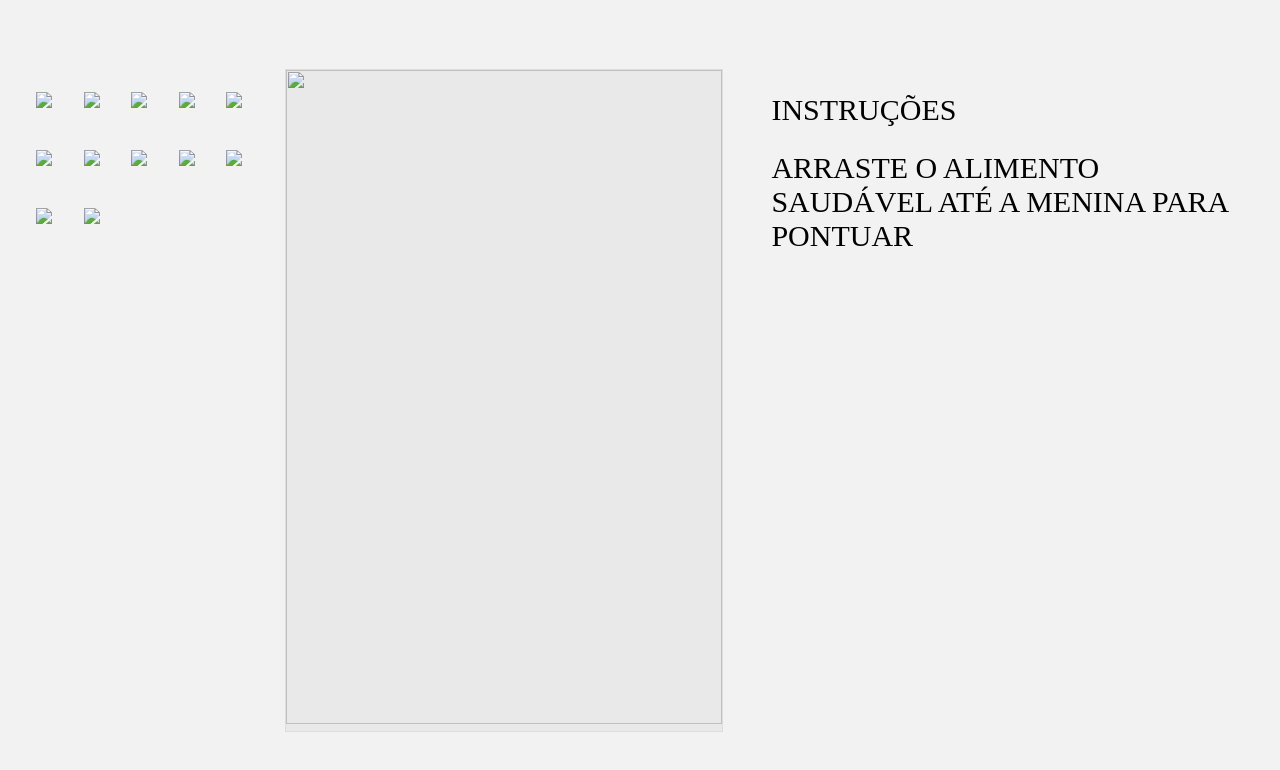
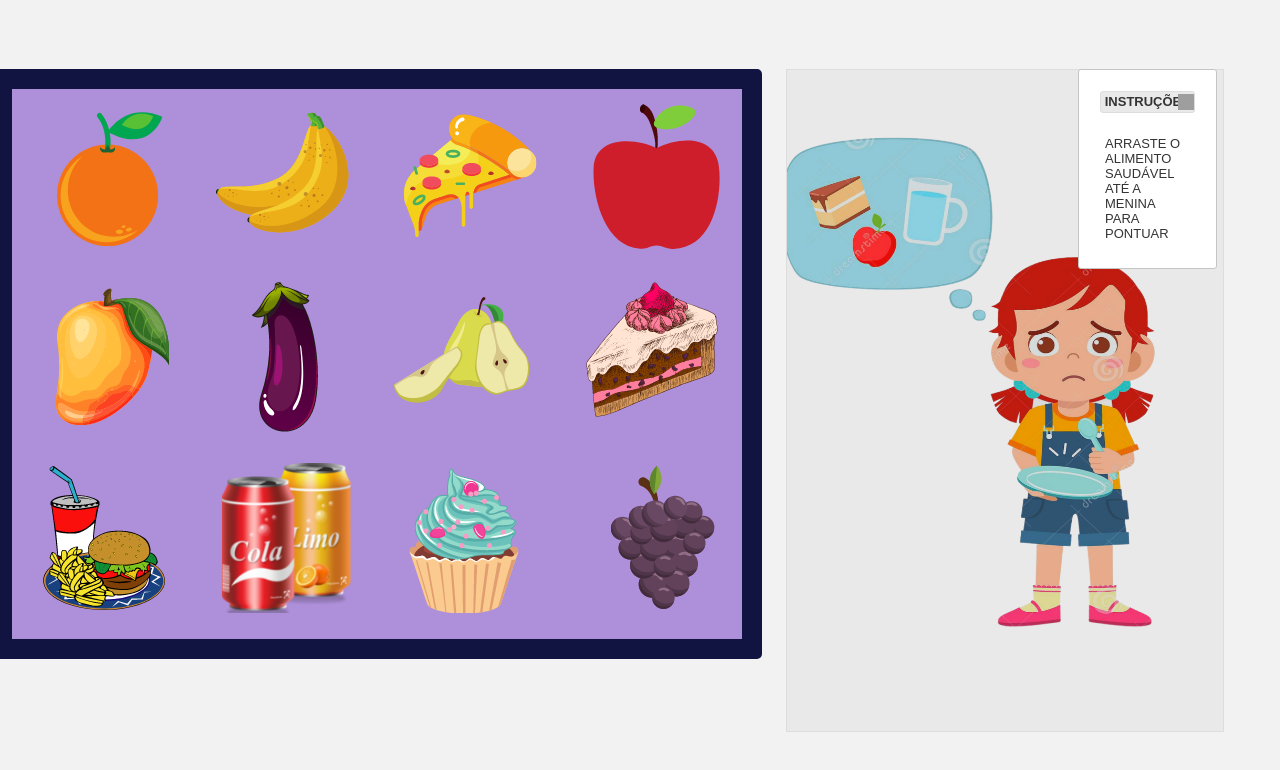
Before and after one commit to grega1/health_food_game, a plain HTML site: page index3.html in a window 1280 px wide. Drawn offline with nearby package versions, Linux system fonts and the light colour scheme; files that its build step writes are made by us from their sources; grey boxes are pictures that could not be loaded.

Commit message:
atualização

```diff
--- a/assets/js/script.js
+++ b/assets/js/script.js
@@ -55,7 +55,7 @@
 
     $('#start-game').on('click', function() {
         console.log('entrei aqui')
-        const audio = new Audio('./audio/game-start.mp4');
+        const audio = new Audio('./assets/audio/game-start.mp4');
         audio.play();
     });
 });
--- a/assets/styles/style.css
+++ b/assets/styles/style.css
@@ -25,9 +25,23 @@ div{
 #container{
     float: left;
     display: flex;
+    margin-left: 10px;
+
 }
 
 #cta-button{
+    width: 494px;
+    height: 94px;
+    border-radius: 25px;
+    background-color: #9e00ff;
+    color: #FFFFFF;
+    font-size: 2.5rem;
+    align-self: center;
+    float: left;
+    z-index: 0;
+}
+
+#start-game{
     width: 494px;
     height: 94px;
     border-radius: 25px;
@@ -64,3 +78,58 @@ div{
     border-radius:5px;
     border-color:#111440;
 }
+
+/************food*************/
+#container-foods{
+    width: 730px;
+    height: 550px;
+    text-align: center;
+    font-size: 36px;
+    background-color: #AE8FD9;
+    border:solid 20px;
+    border-radius:5px;
+    border-color:#111440;
+}
+
+#draggable, #draggable2{
+    background-color: transparent;
+    border: transparent;
+  }
+
+/********menu-de-instruções**********/
+.column {
+    width: 50px;
+    float: left;
+    padding-bottom: 100px;
+    z-index: 3;
+    margin-left: -12%;
+  }
+ .portlet {
+    margin: 0 1em 1em 0;
+    padding: 0.3em;
+  }
+  .portlet-header {
+    padding: 0.2em 0.3em;
+    margin-bottom: 0.5em;
+   position: relative;
+    font-size: small;
+  }
+  .portlet-toggle {
+    position: absolute;
+    top: 50%;
+    right: 0;
+    margin-top: -8px;
+  }
+ .portlet-content {
+    padding: 0.4em;
+    font-size: small;
+  }
+  .portlet-placeholder {
+    border: 1px dotted black;
+    margin: 0 1em 1em 0;
+    height: 50px;
+  }
+
+.invisible{
+    display: none;
+}
--- a/index3.html
+++ b/index3.html
@@ -2,7 +2,7 @@
 <html lang="pt-br">
 <head>
     <meta charset="utf-8">
-    <link href="css/style.css" rel="stylesheet">
+    <link href="./assets/styles/style.css" rel="stylesheet">
     <link rel="stylesheet" href="//code.jquery.com/ui/1.12.1/themes/base/jquery-ui.css">
     <link rel="stylesheet" href="/resources/demos/style.css">
     <title>Document</title>
@@ -13,45 +13,45 @@
 
         <div id="container-foods">
             <div class="draggable" class="ui-widget-content" id="1">
-                <img src='./img/orange.png'>
+                <img src='./assets/img/orange.png'>
             </div>
             <div class="draggable" class="ui-widget-content" id="2">
-                <img src='./img/banana.png' >
+                <img src='./assets/img/banana.png' >
             </div>
             <div class="draggable2" class="ui-widget-content" id="3">
-                <img src='./img/pizza.png' >
+                <img src='./assets/img/pizza.png' >
             </div>
             <div class="draggable" class="ui-widget-content" id="4">
-                <img src='./img/apple.png' >
+                <img src='./assets/img/apple.png' >
             </div>
             <div class="draggable" class="ui-widget-content" id="5">
-                <img src='./img/sleeve.png'>
+                <img src='./assets/img/sleeve.png'>
             </div>
             <div class="draggable" class="ui-widget-content" id="6">
-                <img src='./img/aubergine.png' >
+                <img src='./assets/img/aubergine.png' >
             </div>
             <div class="draggable" class="ui-widget-content" id="7">
-                <img src='./img/pear.png' >
+                <img src='./assets/img/pear.png' >
             </div>
             <div class="draggable2" class="ui-widget-content" id="8">
-                <img src='./img/cake.png' >
+                <img src='./assets/img/cake.png' >
             </div>
             <div class="draggable2" class="ui-widget-content" id="9">
-                <img src='./img/food.png' >
+                <img src='./assets/img/food.png' >
             </div>
             <div class="draggable2" class="ui-widget-content" id="10">
-                <img src='./img/refri.png' >
+                <img src='./assets/img/refri.png' >
             </div>
             <div class="draggable2" class="ui-widget-content" id="11">
-                <img src='./img/cupCake.png' >
+                <img src='./assets/img/cupCake.png' >
             </div>
             <div class="draggable" class="ui-widget-content" id="12">
-                <img src='./img/grape.png' >
+                <img src='./assets/img/grape.png' >
             </div>
         </div>
 
         <div id="droppable" class="ui-widget-header">
-            <img src='./img/sad-child.png' id="img-child" >
+            <img src='./assets/img/sad-child.png' id="img-child" >
         </div>
 
        <div class="column">
@@ -65,6 +65,6 @@
     <script src="https://ajax.googleapis.com/ajax/libs/jquery/3.6.0/jquery.min.js"></script>
     <script src="https://code.jquery.com/jquery-1.12.4.js"></script>
     <script src="https://code.jquery.com/ui/1.12.1/jquery-ui.js"></script>
-    <script src="./js/script.js" ></script>
+    <script src="./assets/js/script.js" ></script>
 </body>
 </html>
```
Also changed, not shown: 1 other file.
